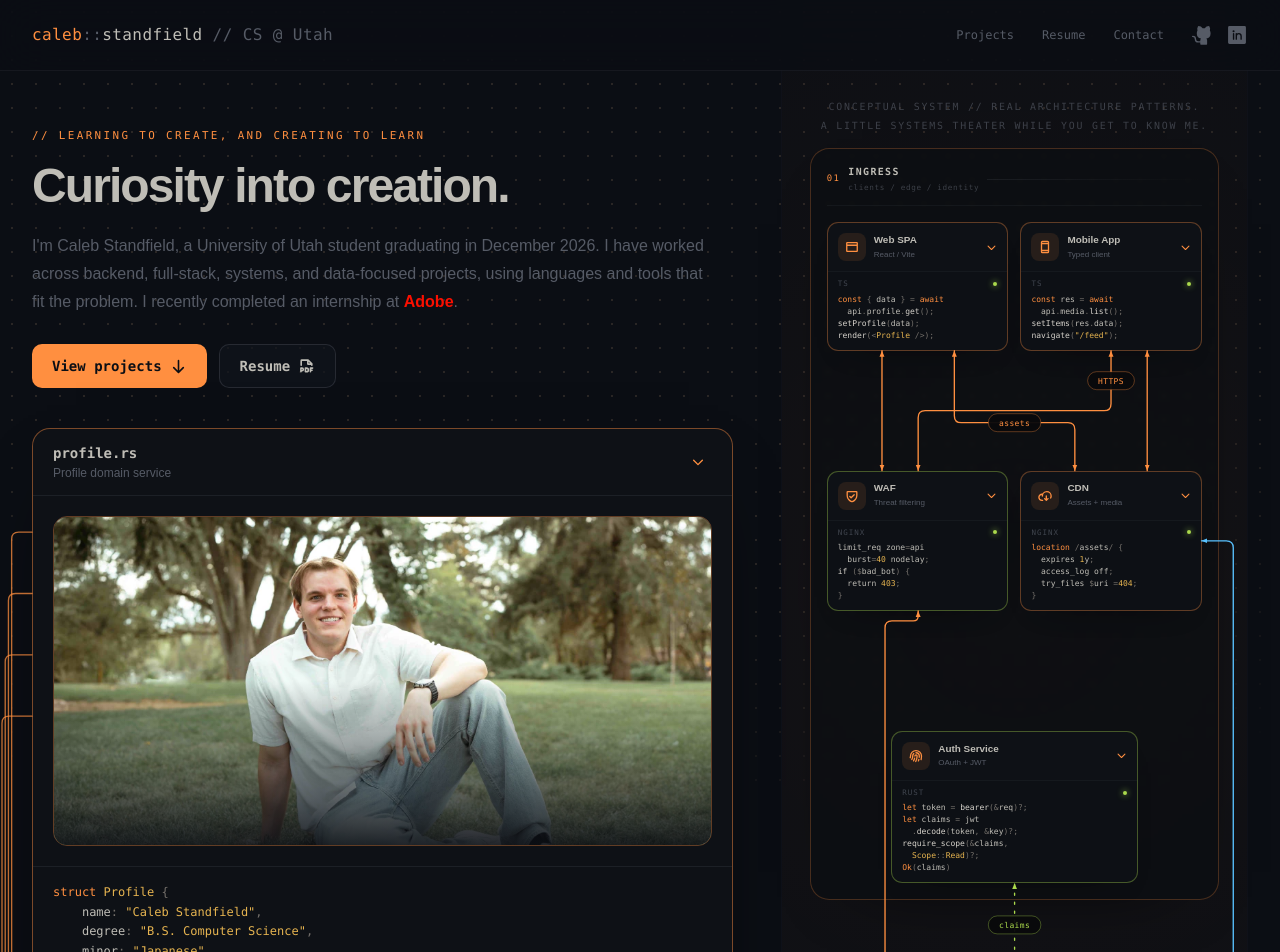
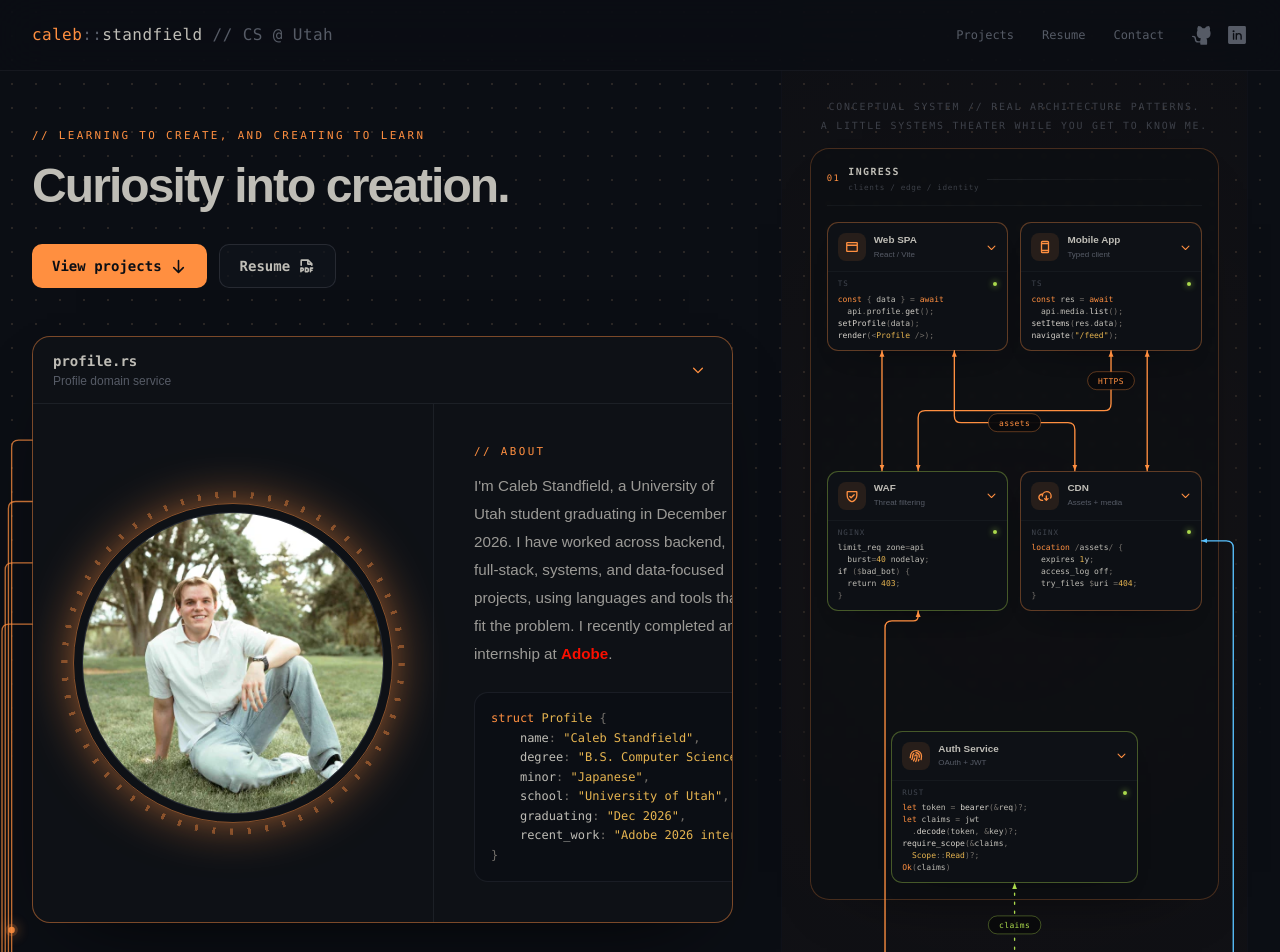
Before and after one commit to CalebStandfield/caleb-standfield-portfolio, a React (Vite) app in the folder portfolio/: page / in a window 1280 px wide. Shown: the top 952 px of the page. Built offline with nearby package versions, Linux system fonts and the light colour scheme.

Commit message:
Circular portrait in hero, about panel folds beside it

```diff
--- a/portfolio/src/components/portfolio/ProfileHero.tsx
+++ b/portfolio/src/components/portfolio/ProfileHero.tsx
@@ -18,6 +18,32 @@ const code = `struct Profile {
 
 // the snippet is fixed, so tokenize once at load instead of every render
 const lines = highlightLines(code, "rust");
+
+// square source, cropped to a circle; swap the path when the new photo lands
+const PORTRAIT_SRC = "/pfp.jpg";
+
+// circular housing: a tick-mark dial, an orange ring, a dark gap, then the photo
+function ProfilePortrait() {
+  return (
+    <div className="relative size-56 shrink-0 sm:size-60 lg:size-64 xl:size-80">
+      <div
+        aria-hidden
+        className="absolute -inset-3 rounded-full bg-[repeating-conic-gradient(var(--color-orange)_0_1deg,transparent_1deg_6deg)] opacity-40 [mask:radial-gradient(closest-side,transparent_calc(100%-7px),#000_calc(100%-6px))]"
+      />
+      <div className="size-full rounded-full border border-orange/50 p-2 shadow-[0_0_60px_-14px_var(--color-orange)]">
+        <div className="size-full overflow-hidden rounded-full border border-muted-line/30 bg-surface">
+          <ResponsiveImage
+            src={PORTRAIT_SRC}
+            alt="Caleb Standfield"
+            sizes="(min-width: 1280px) 20rem, 16rem"
+            fetchPriority="high"
+            className="size-full object-cover object-[50%_30%]"
+          />
+        </div>
+      </div>
+    </div>
+  );
+}
 
 export function ProfileHero() {
   const reduceMotion = useReducedMotion();
@@ -46,15 +72,8 @@ export function ProfileHero() {
         <h1 className="mt-4 max-w-3xl font-heading text-3xl font-semibold leading-[1.08] tracking-[-0.04em] text-ink-text sm:text-4xl lg:text-[2.6rem] xl:text-5xl">
           Curiosity into creation.
         </h1>
-        <p className="mt-5 max-w-2xl text-sm leading-6 text-muted-line sm:text-base sm:leading-7">
-          I'm Caleb Standfield, a University of Utah student graduating in
-          December 2026. I have worked across backend, full-stack, systems, and
-          data-focused projects, using languages and tools that fit the problem.
-          I recently completed an internship at{" "}
-          <Highlight>Adobe</Highlight>.
-        </p>
 
-        <div className="mt-7 flex flex-wrap gap-3">
+        <div className="mt-8 flex flex-wrap gap-3">
           <a
             href="#projects"
             className="inline-flex h-11 items-center gap-2 rounded-lg bg-orange px-5 font-mono text-sm font-semibold text-ink transition-transform hover:-translate-y-0.5 focus-visible:outline-2 focus-visible:outline-offset-2 focus-visible:outline-orange"
@@ -73,7 +92,7 @@ export function ProfileHero() {
       </motion.div>
 
       <div
-        className="mt-10 max-w-[46rem]"
+        className="mt-12"
         data-profile-project-source
         data-profile-project-expanded={expanded}
       >
@@ -97,9 +116,7 @@ export function ProfileHero() {
               onClick={toggle}
               aria-expanded={open}
               aria-controls="profile-struct"
-              aria-label={
-                open ? "Collapse profile struct" : "Expand profile struct"
-              }
+              aria-label={open ? "Collapse about panel" : "Expand about panel"}
               className="flex size-7 shrink-0 items-center justify-center rounded-md focus-visible:outline-2 focus-visible:outline-offset-2 focus-visible:outline-orange"
             >
               <motion.span
@@ -119,26 +136,44 @@ export function ProfileHero() {
             </button>
           </header>
 
-          <div className="p-4 sm:p-5">
-            <div className="relative h-[250px] overflow-hidden rounded-xl border border-orange/35 sm:h-[300px] lg:h-[280px] xl:h-[330px]">
-              <ResponsiveImage
-                src="/pfp.jpg"
-                alt="Caleb Standfield"
-                sizes="(min-width: 1024px) 40vw, 100vw"
-                fetchPriority="high"
-                className="h-full w-full object-cover object-[50%_43%]"
-              />
-              <div className="absolute inset-0 bg-gradient-to-t from-ink/90 via-transparent to-transparent" />
-            </div>
+          {/* the panel folds by rows everywhere; on sm+ its column also folds
+              to 0fr and the portrait column takes the space, so the photo
+              glides to center. min-w on the panel stops text rewrapping (and
+              growing taller) while it narrows. */}
+          <div
+            data-expanded={expanded}
+            className="flex flex-col sm:grid sm:grid-cols-[0fr_1fr] sm:transition-[grid-template-columns] sm:duration-500 sm:ease-[cubic-bezier(.2,.7,.2,1)] sm:data-[expanded=false]:grid-cols-[1fr_0fr]"
+          >
+            <div className="flex items-center justify-center p-8 lg:p-10">
+              <ProfilePortrait />
             </div>
 
             <div
               id="profile-struct"
-            className="grid transition-[grid-template-rows] duration-300 ease-out"
-            style={{ gridTemplateRows: expanded ? "1fr" : "0fr" }}
+              data-expanded={expanded}
+              className="grid min-w-0 grid-rows-[0fr] transition-[grid-template-rows] duration-300 ease-out data-[expanded=true]:grid-rows-[1fr] sm:duration-500 sm:ease-[cubic-bezier(.2,.7,.2,1)]"
             >
-            <div className="min-h-0 overflow-hidden">
-              <pre className="overflow-x-auto border-t border-muted-line/20 px-4 py-4 font-mono text-[0.7rem] leading-relaxed sm:px-5 sm:text-xs">
+              <div
+                className={cn(
+                  "min-h-0 min-w-0 overflow-hidden transition-opacity duration-200",
+                  expanded ? "opacity-100 delay-300" : "opacity-0 duration-150",
+                )}
+              >
+                <div className="flex h-full flex-col justify-center gap-6 border-t border-muted-line/20 p-6 sm:min-w-[22rem] sm:border-t-0 sm:border-l sm:p-8 lg:p-10">
+                  <div>
+                    <p className="font-mono text-[0.68rem] uppercase tracking-[0.22em] text-orange">
+                      // about
+                    </p>
+                    <p className="mt-3 max-w-xl text-sm leading-7 text-ink-text/80 sm:text-[0.95rem]">
+                      I'm Caleb Standfield, a University of Utah student
+                      graduating in December 2026. I have worked across backend,
+                      full-stack, systems, and data-focused projects, using
+                      languages and tools that fit the problem. I recently
+                      completed an internship at <Highlight>Adobe</Highlight>.
+                    </p>
+                  </div>
+
+                  <pre className="overflow-x-auto rounded-xl border border-muted-line/20 bg-ink/60 px-4 py-4 font-mono text-[0.7rem] leading-relaxed sm:text-xs">
                     <code>
                       {lines.map((spans, index) => (
                         <span
@@ -169,6 +204,8 @@ export function ProfileHero() {
                   </pre>
                 </div>
               </div>
+            </div>
+          </div>
         </motion.article>
       </div>
     </section>
```
Lines whose indentation alone changed are shown as unchanged.
